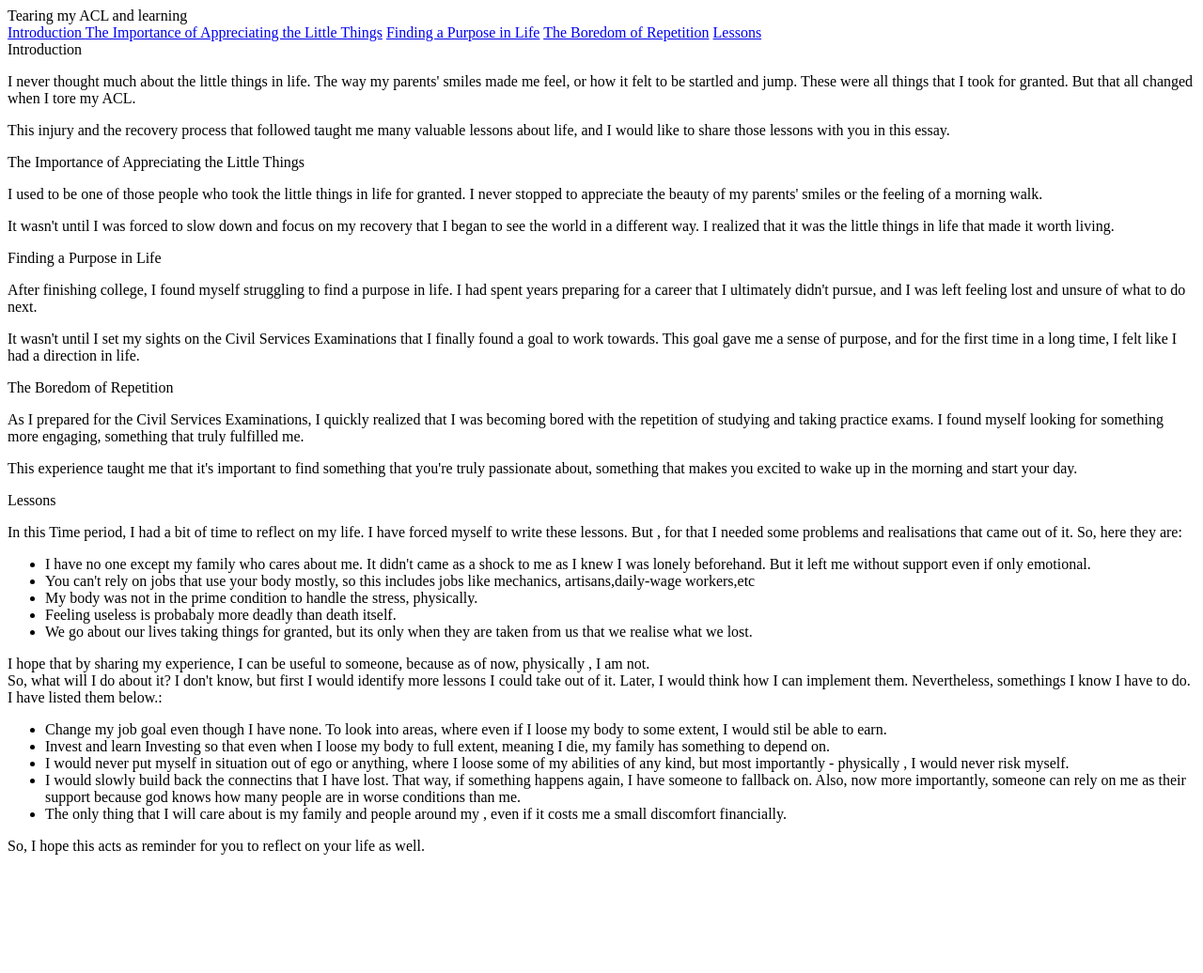
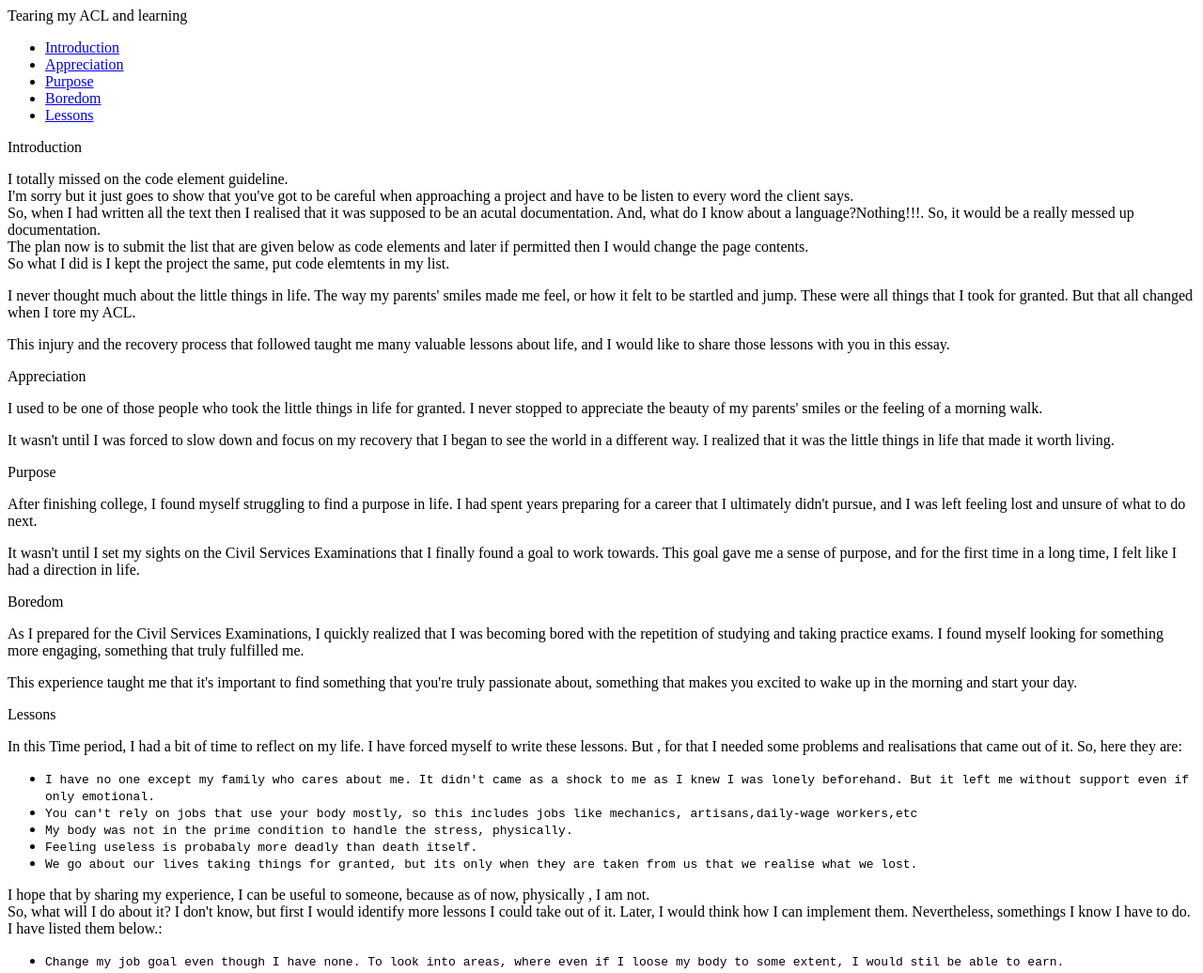
Before and after one commit to Kosh-Shukla/fcc-survey, a plain HTML site: page acl.html in a window 1280 px wide. Shown: the top 1036 px of the page at 94% size. Before the commit the page ends 926 px from the top, so only its background shows below. Drawn offline with Linux system fonts and the light colour scheme.

Commit message:
so the code elemts were supposed to be actual code elements of javascript documentation page which have put inside the list elements

```diff
--- a/acl.css
+++ /dev/null
@@ -1,18 +0,0 @@
-* {box-sizing: border-box; font-family: sans-serif;}
-.padmarg{ padding:3px;}
-.back-grey{background-color: darkgrey;}
-
- section header{font-size: larger;background-color: lightgray;
-}
-width:50%;border-radius:0 10em 0 0 ; 	}
-nav {
-	border:2px solid darkgrey;
-	height:90vh;
-}
-nav a {display: block;}
-article{ height:90vh;overflow: scroll;}
-main{display: flex;height:95vh;overflow: scroll;}
-
-@media(max-width:800px){
-	main{display: initial;}
-}
--- a/acl.html
+++ b/acl.html
@@ -1,88 +1,84 @@
-<!DOCTYPE html>
 <!DOCTYPE html>
 <html>
 <head>
 	<meta charset="utf-8">
 	<meta name="viewport" content="width=device-width, initial-scale=1">
-	<link rel="stylesheet" type="text/css" href="revolt57.css">
+	<link rel="stylesheet" type="text/css" href="styles.css">
+	<link rel="stylesheet" type="text/css" href="acl.css">
 	<title>Lessons from a Torn ACL</title>
 </head>
 <body>
 
 	<main id="main-doc">
-		<nav class="navbar">
+		<nav id="navbar">
 			<header  class=" padmarg link-border back-grey font-white ">Tearing my ACL and learning</header>
-			<a class="nav-link padmarg link-border back-grey font-white " href="#Introduction">Introduction </a>
-			<a class="nav-link padmarg link-border back-grey font-white " href="#The_Importance_of_Appreciating_the_Little_Things" > The Importance of Appreciating the Little Things</a>
-			<a class="nav-link padmarg link-border back-grey font-white " href="#Finding_a Purpose_in_Life" >Finding a Purpose in Life</a>
-			<a class="nav-link padmarg link-border back-grey font-white " href="#The_Boredom_of_Repetition" >The Boredom of Repetition</a>
-			<a class="nav-link padmarg link-border back-grey font-white " href="#Lessons" >Lessons </a>
+			<ul>
+				<li><a class="nav-link padmarg link-border back-grey font-white " href="#Introduction">Introduction </a></li><li>
+			<a class="nav-link padmarg link-border back-grey font-white " href="#Appreciation" >Appreciation</a></li><li>
+			<a class="nav-link padmarg link-border back-grey font-white " href="#Purpose" >Purpose</a></li><li>
+			<a class="nav-link padmarg link-border back-grey font-white " href="#Boredom" >Boredom</a></li><li>
+			<a class="nav-link padmarg link-border back-grey font-white " href="#Lessons" >Lessons</a></li>
+
 		</nav>
 		<article>
 		<section class="main-section" id="Introduction">
-			<header>
-				Introduction
-			</header>
+			<header>Introduction</header>
+			<p>I totally missed on the code element guideline.
+				<br>I'm sorry but it just goes to show that you've got to be careful when approaching a project and have to be listen to every word the client says.
+				<br>So, when I had written all the text then I realised that it was supposed to be an acutal documentation. And, what do I know about a language?Nothing!!!. So, it would be a really messed up documentation.
+				<br>The plan now is to submit the list that are given below as code elements and later if permitted then I would change the page contents.
+				<br>So what I did is I kept the project the same, put code elemtents in my list.
+			</p>
 			<p>I never thought much about the little things in life. The way my parents' smiles made me feel, or how it felt to be startled and jump. These were all things that I took for granted. But that all changed when I tore my ACL.</p>
 			<p>This injury and the recovery process that followed taught me many valuable lessons about life, and I would like to share those lessons with you in this essay.
 			</p>
 		</section>
-		<section class="main-section" id="The_Importance_of_Appreciating_the_Little_Things">
-			<header>
-				The Importance of Appreciating the Little Things
-			</header>
+		<section class="main-section" id="Appreciation">
+			<header>Appreciation</header>
 			<p>
     I used to be one of those people who took the little things in life for granted. I never stopped to appreciate the beauty of my parents' smiles or the feeling of a morning walk.</p>
     <p>It wasn't until I was forced to slow down and focus on my recovery that I began to see the world in a different way. I realized that it was the little things in life that made it worth living.
 			</p>
 		</section>
-		<section class="main-section" id="Finding_a Purpose_in_Life">
-			<header>
-
-    Finding a Purpose in Life
-
-			</header>
+		<section class="main-section" id="Purpose">
+			<header>Purpose</header>
 			<p>After finishing college, I found myself struggling to find a purpose in life. I had spent years preparing for a career that I ultimately didn't pursue, and I was left feeling lost and unsure of what to do next.</p>
 			<p>It wasn't until I set my sights on the Civil Services Examinations that I finally found a goal to work towards. This goal gave me a sense of purpose, and for the first time in a long time, I felt like I had a direction in life.
 			</p>
 		</section>
-		<section class="main-section" id="The_Boredom_of_Repetition">
-			<header>
-				The Boredom of Repetition
-			</header>
+		<section class="main-section" id="Boredom">
+			<header>Boredom</header>
 			<p>
     As I prepared for the Civil Services Examinations, I quickly realized that I was becoming bored with the repetition of studying and taking practice exams. I found myself looking for something more engaging, something that truly fulfilled me.</p>
     <p>This experience taught me that it's important to find something that you're truly passionate about, something that makes you excited to wake up in the morning and start your day.
 			</p>
 		</section>
 		<section class="main-section" id="Lessons">
-			<header>
-				Lessons
-			</header>
+			<header>Lessons</header>
 			<p>In this Time period, I had a bit of time to reflect on my life. I have forced myself to write these lessons. But , for that I needed some problems and realisations that came out of it. So, here they are:<br>
 				<ul>
-					<li>I have no one except my family who cares about me. It didn't came as a shock to me as I knew I was lonely beforehand. But it left me without support even if only emotional.</li>
-					<li>You can't rely on jobs that use your body mostly, so this includes jobs like mechanics, artisans,daily-wage workers,etc</li>
-					<li>My body was not in the prime condition to handle the stress, physically.</li>
-					<li>Feeling useless is probabaly more deadly than death itself.</li>
-					<li>We go about our lives taking things for granted, but its only when they are taken from us that we realise what we lost.</li>
+					<li><code>I have no one except my family who cares about me. It didn't came as a shock to me as I knew I was lonely beforehand. But it left me without support even if only emotional.</code></li>
+					<li><code>You can't rely on jobs that use your body mostly, so this includes jobs like mechanics, artisans,daily-wage workers,etc</code></li>
+					<li><code>My body was not in the prime condition to handle the stress, physically.</code></li>
+					<li><code>Feeling useless is probabaly more deadly than death itself.</code></li>
+					<li><code>We go about our lives taking things for granted, but its only when they are taken from us that we realise what we lost.</code></li>
 				</ul>
 			</p>
 			<p> 	I hope that by sharing my experience, I can be useful to someone, because as of now, physically , I am not.<br>
 					So, what will I do about it? I don't know, but first I would identify more lessons I could take out of it. Later, I would think how I can implement them. Nevertheless, somethings I know I have to do. I have listed them below.:
 					<ul>
-						<li>Change my job goal even though I have none. To look into areas, where even if I loose my body to some extent, I would stil be able to earn. </li>
-						<li>Invest and learn Investing so that even when I loose my body to full extent, meaning I die, my family has something to depend on.</li>
-						<li>I would never put myself in situation out of ego or anything, where I loose some of my abilities of any kind, but most importantly - physically , I would never risk myself.</li>
-						<li>I would slowly build back the connectins that I have lost. That way, if something happens again, I have someone to fallback on. Also, now more importantly, someone can rely on me as their support because god knows how many people are in worse conditions than me.</li>
-						<li>The only thing that I will care about is my family and people around my , even if it costs me a small discomfort financially.</li>
+						<li><code>Change my job goal even though I have none. To look into areas, where even if I loose my body to some extent, I would stil be able to earn. </code></li>
+						<li><code>Invest and learn Investing so that even when I loose my body to full extent, meaning I die, my family has something to depend on.</code></li>
+						<li><code>I would never put myself in situation out of ego or anything, where I loose some of my abilities of any kind, but most importantly - physically , I would never risk myself.</code></li>
+						<li><code>I would slowly build back the connectins that I have lost. That way, if something happens again, I have someone to fallback on. Also, now more importantly, someone can rely on me as their support because god knows how many people are in worse conditions than me.</code></li>
+						<li><code>The only thing that I will care about is my family and people around my , even if it costs me a small discomfort financially.</code></li>
 					</ul>
 				</p>
 				<p>So, I hope this acts as  reminder for you to reflect on your life as well.			</p>
 		</section>
 	</article>
 
-<script type="text/javascript" href="revolt57.js">
+<script type="text/javascript" href="acl.js">
 	setTimeout(() => {
   document.location.reload();
 }, 1500);
```
